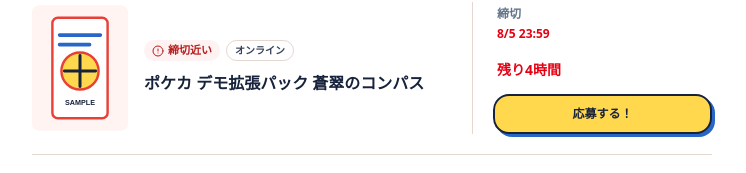
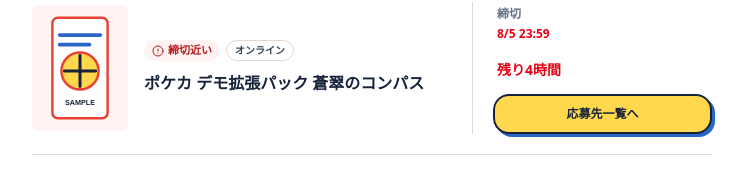
Before and after one commit to automato0124/card-get-navi, a Next.js app: page / in a window 1280 px wide. Shown: the part 588-761 px from the top of the page, without its empty margins (268-1014 px from the left). Built offline with nearby package versions, Linux system fonts and the light colour scheme; no server answers.

Commit message:
Refine lottery CTA labels

```diff
--- a/app/page.tsx
+++ b/app/page.tsx
@@ -96,7 +96,7 @@
             <div className="space-y-2">
               <div className="border-t border-line">
                 {visibleLotteries.map((lottery) => (
-                  <LotteryCard key={lottery.id} lottery={lottery} openCtaLabel="応募する！" ctaHrefMode="product" showLocation={false} showShop={false} />
+                  <LotteryCard key={lottery.id} lottery={lottery} openCtaLabel="応募先一覧へ" ctaHrefMode="product" showLocation={false} showShop={false} />
                 ))}
               </div>
             </div>
@@ -115,7 +115,7 @@
               </summary>
               <div className="mt-4 grid gap-4">
                 {endedLotteries.map((lottery) => (
-                  <LotteryCard key={lottery.id} lottery={lottery} openCtaLabel="応募する！" ctaHrefMode="product" showLocation={false} showShop={false} />
+                  <LotteryCard key={lottery.id} lottery={lottery} openCtaLabel="応募先一覧へ" ctaHrefMode="product" showLocation={false} showShop={false} />
                 ))}
               </div>
             </details>
--- a/components/lottery-card.tsx
+++ b/components/lottery-card.tsx
@@ -1,6 +1,6 @@
 import Link from "next/link";
 import Image from "next/image";
-import { MapPin } from "lucide-react";
+import { ExternalLink, MapPin } from "lucide-react";
 import { formatTokyo, remainingTimeLabel } from "@/lib/time";
 import type { LotteryWithRelations } from "@/lib/types";
 import { cn } from "@/lib/utils";
@@ -116,7 +116,13 @@
               <dd className="mt-1 font-black text-[#e60012]">{deadlineLabel(lottery)}</dd>
             </div>
           </dl>
-          {recommended ? <p className="px-1 text-sm font-black text-[#e60012]">おすすめ！</p> : !unknownDeadline ? <p className="px-1 text-sm font-black text-[#e60012]">{remainingTimeLabel(lottery.endAt)}</p> : null}
+          {recommended ? (
+            <p>
+              <span className="inline-flex w-fit rounded-full bg-[#e60012] px-2.5 py-1 text-xs font-black leading-none text-white">おすすめ！</span>
+            </p>
+          ) : !unknownDeadline ? (
+            <p className="px-1 text-sm font-black text-[#e60012]">{remainingTimeLabel(lottery.endAt)}</p>
+          ) : null}
           <a
             href={ctaDisabled ? undefined : ctaHref}
             aria-disabled={ctaDisabled}
@@ -132,6 +138,7 @@
             )}
           >
             {ctaLabel(lottery, openCtaLabel)}
+            {!ctaDisabled && ctaHrefMode === "application" ? <ExternalLink className="h-3.5 w-3.5" aria-hidden /> : null}
           </a>
         </div>
       </div>
```
